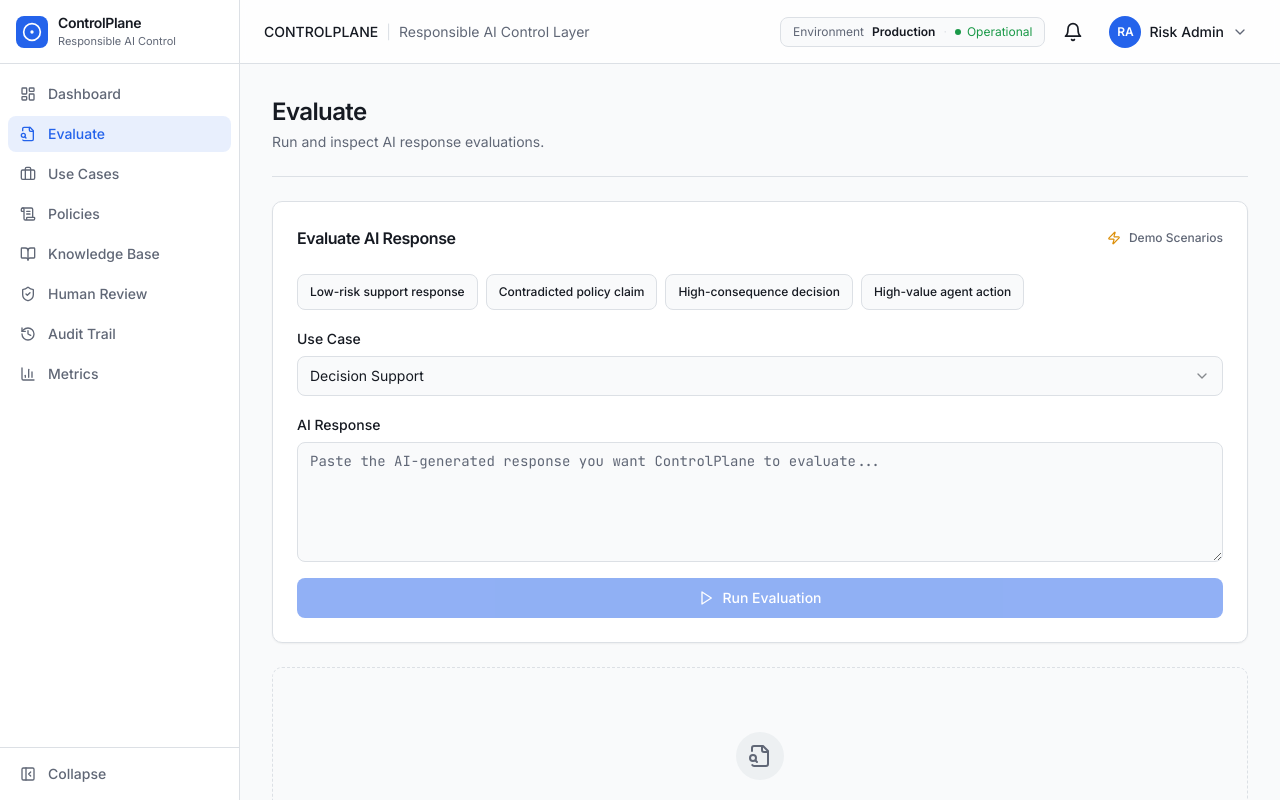
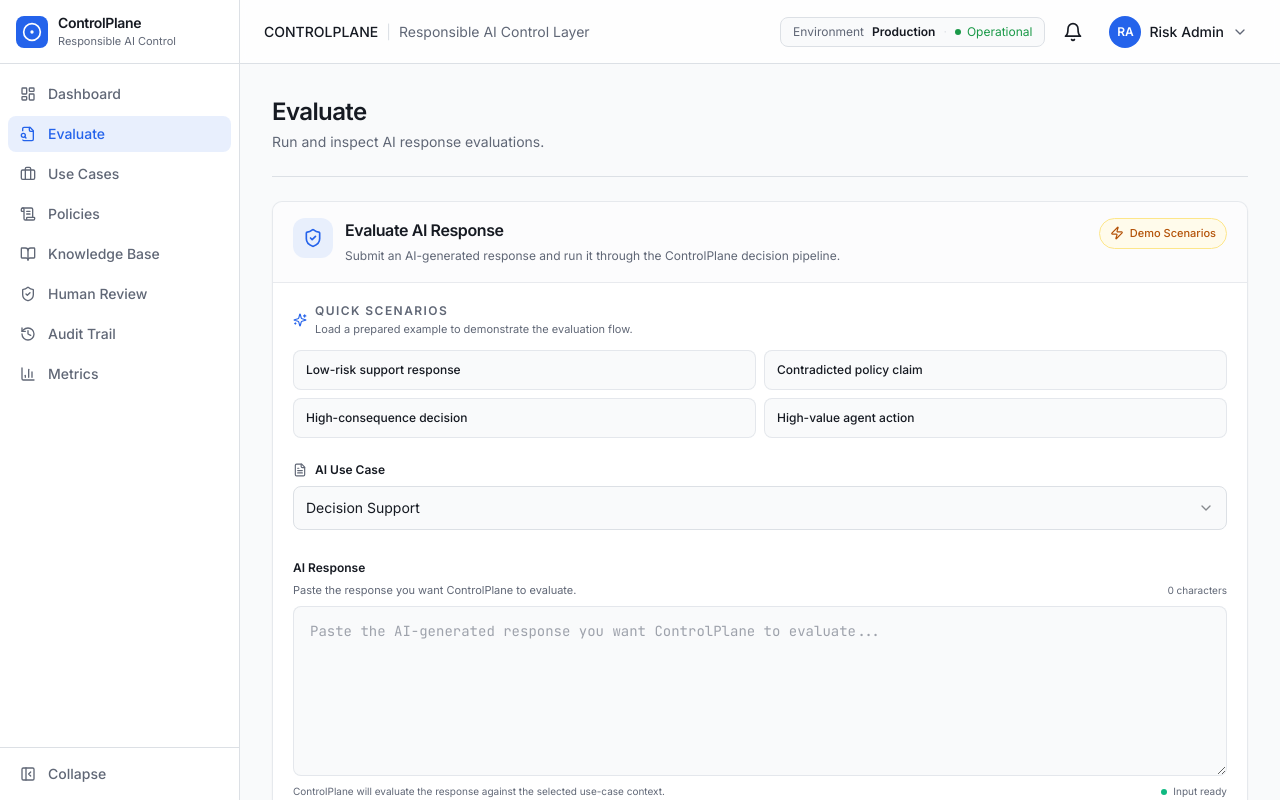
Before and after one commit to Akiitp620/Controlplane.ai-project, a Next.js app: page /evaluate in a window 1280 px wide. Built offline with nearby package versions, Linux system fonts and the light colour scheme.

Commit message:
feat: improve AI response evaluation input

```diff
--- a/components/evaluation/evaluation-input.tsx
+++ b/components/evaluation/evaluation-input.tsx
@@ -11,13 +11,28 @@ import {
 } from '@/components/ui/select';
 import { Textarea } from '@/components/ui/textarea';
 import { Label } from '@/components/ui/label';
-import { Card, CardContent, CardHeader, CardTitle } from '@/components/ui/card';
-import { Play, Loader2, Zap } from 'lucide-react';
+import {
+  Card,
+  CardContent,
+  CardHeader,
+  CardTitle,
+} from '@/components/ui/card';
+import {
+  Play,
+  Loader2,
+  Zap,
+  ShieldCheck,
+  Sparkles,
+  FileText,
+  RotateCcw,
+} from 'lucide-react';
+
 import {
   useCaseList,
   demoScenarios,
   type DemoScenario,
 } from '@/lib/mock-data';
+
 import type { UseCaseId } from '@/types';
 
 interface EvaluationInputProps {
@@ -33,12 +48,19 @@ export function EvaluationInput({
   defaultUseCase = 'decision_support',
   defaultResponse = '',
 }: EvaluationInputProps) {
-  const [useCase, setUseCase] = React.useState<UseCaseId>(defaultUseCase);
-  const [response, setResponse] = React.useState(defaultResponse);
+  const [useCase, setUseCase] =
+    React.useState<UseCaseId>(defaultUseCase);
+
+  const [response, setResponse] =
+    React.useState(defaultResponse);
 
   const handleSubmit = (e: React.FormEvent) => {
     e.preventDefault();
-    if (!response.trim() || isEvaluating) return;
+
+    if (!response.trim() || isEvaluating) {
+      return;
+    }
+
     onEvaluate(useCase, response);
   };
 
@@ -47,83 +69,221 @@ export function EvaluationInput({
     setResponse(scenario.response);
   };
 
+  const handleClear = () => {
+    setResponse('');
+  };
+
+  const characterCount = response.length;
+  const hasResponse = response.trim().length > 0;
+
   return (
-    <Card>
-      <CardHeader>
-        <div className="flex items-center justify-between">
-          <CardTitle className="text-base">Evaluate AI Response</CardTitle>
-          <div className="flex items-center gap-2">
-            <Zap className="h-3.5 w-3.5 text-warning" />
-            <span className="text-xs font-medium text-muted-foreground">
+    <Card className="overflow-hidden border-border/70 bg-card shadow-sm">
+      {/* =========================================================
+          HEADER
+      ========================================================= */}
+      <CardHeader className="border-b border-border/60 bg-muted/20 px-5 py-4">
+        <div className="flex flex-col gap-3 sm:flex-row sm:items-start sm:justify-between">
+          <div className="flex items-start gap-3">
+            <div className="flex h-10 w-10 shrink-0 items-center justify-center rounded-xl bg-blue-500/10 text-blue-600 dark:bg-blue-400/10 dark:text-blue-400">
+              <ShieldCheck className="h-5 w-5" />
+            </div>
+
+            <div>
+              <CardTitle className="text-base font-semibold text-foreground">
+                Evaluate AI Response
+              </CardTitle>
+
+              <p className="mt-1 max-w-lg text-xs leading-5 text-muted-foreground">
+                Submit an AI-generated response and run it through the
+                ControlPlane decision pipeline.
+              </p>
+            </div>
+          </div>
+
+          <div className="inline-flex w-fit items-center gap-1.5 rounded-full border border-amber-200 bg-amber-50 px-2.5 py-1.5 text-[11px] font-medium text-amber-700 dark:border-amber-400/20 dark:bg-amber-400/10 dark:text-amber-300">
+            <Zap className="h-3.5 w-3.5" />
             Demo Scenarios
-            </span>
           </div>
         </div>
       </CardHeader>
-      <CardContent>
-        <form onSubmit={handleSubmit} className="space-y-4">
-          <div className="flex flex-wrap gap-2">
-            {demoScenarios.map((scenario) => (
+
+      <CardContent className="p-5">
+        <form onSubmit={handleSubmit} className="space-y-6">
+          {/* =====================================================
+              QUICK SCENARIOS
+          ===================================================== */}
+          <section className="space-y-3">
+            <div className="flex items-center gap-2">
+              <Sparkles className="h-3.5 w-3.5 text-blue-600 dark:text-blue-400" />
+
+              <div>
+                <p className="text-xs font-semibold uppercase tracking-[0.12em] text-muted-foreground">
+                  Quick scenarios
+                </p>
+
+                <p className="mt-0.5 text-[11px] text-muted-foreground">
+                  Load a prepared example to demonstrate the evaluation flow.
+                </p>
+              </div>
+            </div>
+
+            <div className="grid gap-2 sm:grid-cols-2">
+              {demoScenarios.map((scenario) => {
+                const isSelected =
+                  response === scenario.response &&
+                  useCase === scenario.useCase;
+
+                return (
                   <Button
                     key={scenario.id}
                     type="button"
                     variant="outline"
                     size="sm"
                     onClick={() => handleScenario(scenario)}
-                className="text-xs"
+                    className={`h-auto min-h-10 justify-start px-3 py-2 text-left text-xs transition-all ${
+                      isSelected
+                        ? 'border-blue-300 bg-blue-50 text-blue-700 shadow-sm dark:border-blue-400/20 dark:bg-blue-400/10 dark:text-blue-300'
+                        : 'border-border/70 bg-background hover:border-blue-200 hover:bg-blue-50/40 dark:hover:border-blue-400/20 dark:hover:bg-blue-400/5'
+                    }`}
                   >
+                    <span className="truncate">
                       {scenario.label}
+                    </span>
                   </Button>
-            ))}
+                );
+              })}
+            </div>
+          </section>
+
+          {/* =====================================================
+              USE CASE
+          ===================================================== */}
+          <section className="space-y-2">
+            <div className="flex items-center gap-2">
+              <FileText className="h-3.5 w-3.5 text-muted-foreground" />
+
+              <Label
+                htmlFor="use-case"
+                className="text-xs font-semibold text-foreground"
+              >
+                AI Use Case
+              </Label>
             </div>
 
-          <div className="space-y-1.5">
-            <Label htmlFor="use-case">Use Case</Label>
             <Select
               value={useCase}
-              onValueChange={(v) => setUseCase(v as UseCaseId)}
+              onValueChange={(value) =>
+                setUseCase(value as UseCaseId)
+              }
             >
-              <SelectTrigger id="use-case">
-                <SelectValue />
+              <SelectTrigger
+                id="use-case"
+                className="h-11 w-full bg-background"
+              >
+                <SelectValue placeholder="Select a use case" />
               </SelectTrigger>
+
               <SelectContent>
-                {useCaseList.map((uc) => (
-                  <SelectItem key={uc.id} value={uc.id}>
-                    {uc.name}
+                {useCaseList.map((item) => (
+                  <SelectItem
+                    key={item.id}
+                    value={item.id}
+                  >
+                    {item.name}
                   </SelectItem>
                 ))}
               </SelectContent>
             </Select>
+          </section>
+
+          {/* =====================================================
+              AI RESPONSE
+          ===================================================== */}
+          <section className="space-y-2">
+            <div className="flex items-end justify-between gap-3">
+              <div>
+                <Label
+                  htmlFor="ai-response"
+                  className="text-xs font-semibold text-foreground"
+                >
+                  AI Response
+                </Label>
+
+                <p className="mt-1 text-[11px] text-muted-foreground">
+                  Paste the response you want ControlPlane to evaluate.
+                </p>
               </div>
 
-          <div className="space-y-1.5">
-            <Label htmlFor="ai-response">AI Response</Label>
+              <span className="shrink-0 text-[10px] tabular-nums text-muted-foreground">
+                {characterCount.toLocaleString()} characters
+              </span>
+            </div>
+
+            <div className="relative">
               <Textarea
                 id="ai-response"
                 value={response}
-              onChange={(e) => setResponse(e.target.value)}
+                onChange={(event) =>
+                  setResponse(event.target.value)
+                }
                 placeholder="Paste the AI-generated response you want ControlPlane to evaluate..."
-              className="min-h-[120px] resize-y font-mono text-sm"
+                className="min-h-[170px] resize-y border-border/70 bg-background px-4 py-3 font-mono text-sm leading-6 shadow-none transition-all placeholder:text-muted-foreground/60 focus-visible:border-blue-500 focus-visible:ring-4 focus-visible:ring-blue-500/10"
+                disabled={isEvaluating}
               />
+
+              {hasResponse && !isEvaluating && (
+                <Button
+                  type="button"
+                  size="icon"
+                  variant="ghost"
+                  onClick={handleClear}
+                  aria-label="Clear AI response"
+                  className="absolute right-2 top-2 h-8 w-8 text-muted-foreground hover:text-foreground"
+                >
+                  <RotateCcw className="h-3.5 w-3.5" />
+                </Button>
+              )}
             </div>
 
+            <div className="flex flex-col gap-1.5 text-[10px] text-muted-foreground sm:flex-row sm:items-center sm:justify-between">
+              <span>
+                ControlPlane will evaluate the response against the selected
+                use-case context.
+              </span>
+
+              <span className="inline-flex items-center gap-1.5">
+                <span className="h-1.5 w-1.5 rounded-full bg-emerald-500" />
+                Input ready
+              </span>
+            </div>
+          </section>
+
+          {/* =====================================================
+              ACTION
+          ===================================================== */}
+          <div className="border-t border-border/60 pt-5">
             <Button
               type="submit"
-            disabled={isEvaluating || !response.trim()}
-            className="w-full"
+              disabled={isEvaluating || !hasResponse}
+              className="h-11 w-full bg-blue-600 text-sm font-semibold text-white shadow-sm transition-all hover:bg-blue-700 hover:shadow-md disabled:cursor-not-allowed disabled:opacity-50"
             >
               {isEvaluating ? (
                 <>
                   <Loader2 className="mr-2 h-4 w-4 animate-spin" />
-                Evaluating...
+                  Evaluating response...
                 </>
               ) : (
                 <>
                   <Play className="mr-2 h-4 w-4" />
-                Run Evaluation
+                  Run ControlPlane Evaluation
                 </>
               )}
             </Button>
+
+            <p className="mt-2 text-center text-[10px] text-muted-foreground">
+              The evaluation runs through the configured decision pipeline.
+            </p>
+          </div>
         </form>
       </CardContent>
     </Card>
```
Lines whose indentation alone changed are shown as unchanged.
